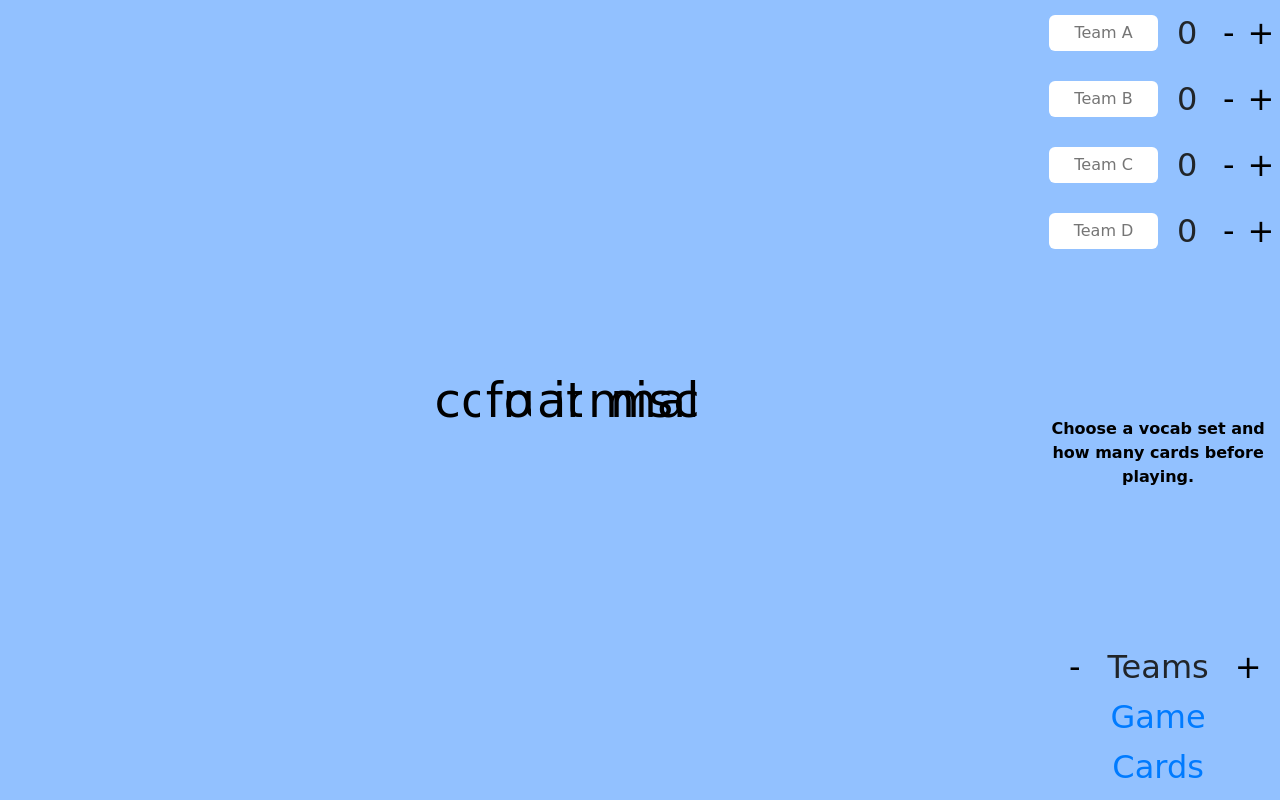
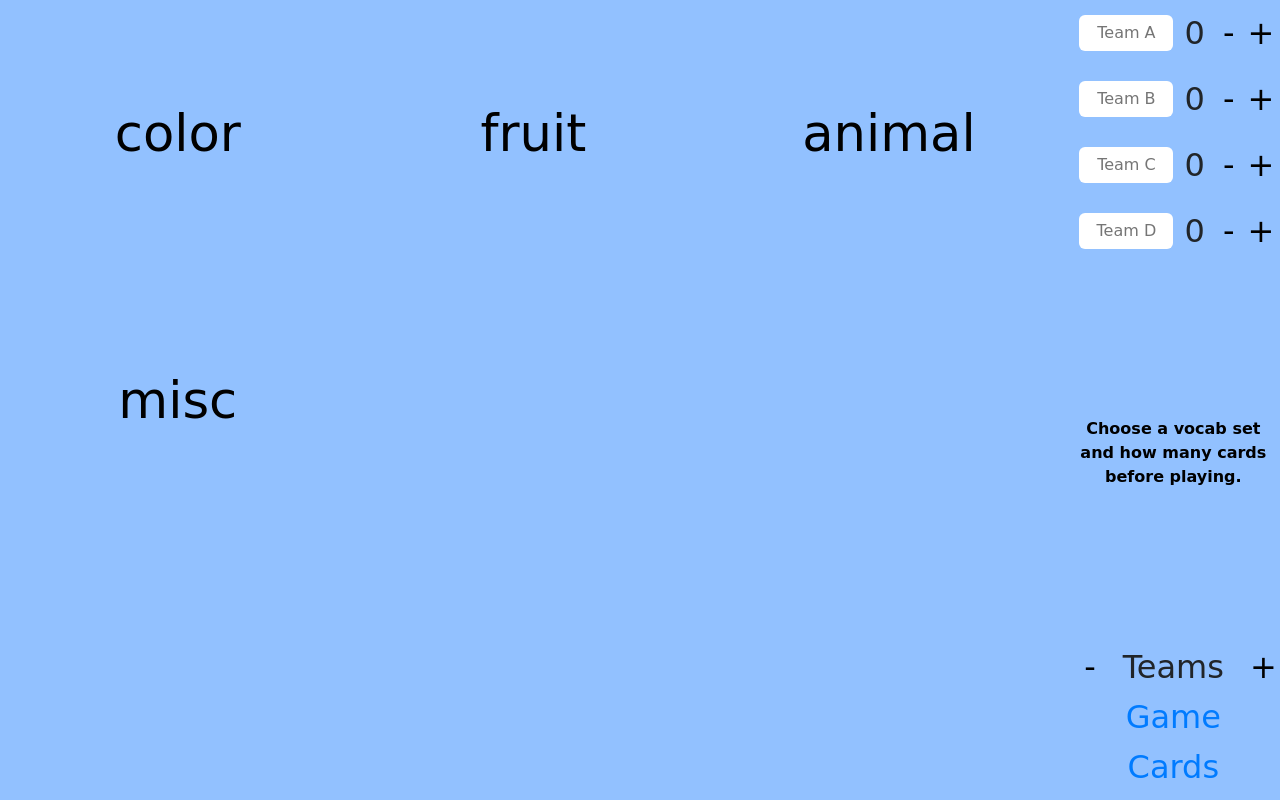
Before and after one commit to wmcooper2/match-game, a React (Create React App) app: page / in a window 1280 px wide. Both pictures are taken after a click on the button "Vocab". Built offline with nearby package versions, Linux system fonts and the light colour scheme.

Commit message:
Changed the front of the cards to be a question mark image. Got the sizing and alignments almost perfect. Will change the location of the control panel next to stay at the bottom.

```diff
--- a/src/App.css
+++ b/src/App.css
@@ -10,8 +10,6 @@
   --lightBlue: rgb(146, 193, 255);
   --darkBlue: rgb(0, 103, 238);
   --controlPanelW: 20vw;
-  /* --cardW: calc((90vw - var(--controlPanelW)) / 6); */
-  /* --cardH: calc(90vh / 4); */
   --teamNameW: 50%;
   --softBorder: 6px;
   --boardW: 90vw;
@@ -20,9 +18,12 @@
   font-size: 1rem;
   --Font: "Comic Sans MS", "Comic Sans", "Rubik", "Tahoma", "Times New Roman",
     "Arial";
+  background-color: var(--lightBlue);
 }
 
-:root {
+body,
+.App,
+.main {
   background-color: var(--lightBlue);
 }
 
@@ -35,27 +36,18 @@
   margin: auto auto;
 }
 
-.row {
-  display: flex;
-  justify-content: space-around;
-}
-
-.screen {
-  width: var(--smallBoardW);
-  background-color: var(--lightBlue);
-  height: 100vh;
-  display: flex;
-  flex-direction: row;
-  flex-wrap: wrap;
-  justify-content: center;
-  align-items: center;
+div.options {
+  display: grid;
+  grid-template-columns: repeat(3, 1fr);
+  grid-template-rows: repeat(3, 1fr);
+  width: 100%;
+  height: 100%;
 }
 
 .deck {
-  font-size: 3rem;
-  /* width: var(--cardW); */
-  /* height: var(--cardH); */
-  margin: 1vw;
-  border-radius: var(--softBorder);
+  justify-self: center;
+  align-self: center;
+  font-size: 4vw;
+  width: 100%;
   font-family: var(--Font);
 }
--- a/src/App.js
+++ b/src/App.js
@@ -162,9 +162,11 @@ class App extends React.Component {
             exact
             path="/"
             render={(props) => (
-
-              // <BoardGame boardShape={this.state.boardShape} handleClick={this.cardClick} deck={this.state.deck} />
-              <BoardGame2 boardShape={this.state.boardShape} handleClick={this.cardClick} deck={this.state.deck} />
+              <BoardGame2
+                boardShape={this.state.boardShape}
+                handleClick={this.cardClick}
+                deck={this.state.deck}
+              />
             )}
           />
 
--- a/src/boards.css
+++ b/src/boards.css
@@ -2,10 +2,8 @@
   display: grid;
   justify-content: center;
   align-items: center;
-  /* width: var(--boardW); */
   width: 100%;
   background-color: var(--lightBlue);
-  height: 100vh;
 }
 
 .boardTwo-eight {
--- a/src/cards.css
+++ b/src/cards.css
@@ -1,24 +1,10 @@
 img {
   display: block;
-  margin-left: auto;
-  margin-right: auto;
-  height: 90%;
-  width: 90%;
+  margin: auto auto;
+  height: 99%;
+  width: 99%;
 }
 
-.card {
-  display: grid;
-  border-radius: 1rem;
-  transition-duration: 200ms;
+div.react-card-flip {
+  height: 100%;
 }
-
-.card:hover {
-  transform: scale(0.95);
-}
-
-.card-front {
-  font-family: var(--Font);
-  text-align: center;
-  height: auto;
-  font-size: 3em;
-}
--- a/src/components/boardgame2.jsx
+++ b/src/components/boardgame2.jsx
@@ -4,22 +4,18 @@ import ReactCardFlip from "react-card-flip";
 const FlipCardFront = (props) => {
   const { cardID, handleClick } = props;
   return (
-    <div className="card card-front" onClick={() => handleClick(cardID)}>
-      {cardID + 1}
-    </div>
+    <img
+      src="https://s3-ap-northeast-1.amazonaws.com/wmcooper2.com/tefl-assistant/match-game/front.jpg"
+      alt="front"
+      onClick={() => handleClick(cardID)}
+    ></img>
   );
 };
 
 const FlipCardBack = (props) => {
   const { card, cardID, handleClick } = props;
   return (
-    <img
-      onClick={() => handleClick(cardID)}
-      className="card card-back"
-      src={card.image}
-      alt="card"
-      style={{ border: "none" }}
-    ></img>
+    <img src={card.image} alt="card" onClick={() => handleClick(cardID)}></img>
   );
 };
 
@@ -63,19 +59,14 @@ const Card = (props) => {
 };
 
 const BoardGame = (props) => {
-  console.log("Board Props: ", props);
   const { boardShape, deck } = props;
   let cards = [];
   for (let i = 0; i < boardShape.size; i++) {
     cards.push(<Card key={i} card={deck[i]} cardID={i} {...props} />);
   }
-  console.log("Cards: ", cards);
+
   let board = boardClass(boardShape);
-  console.log("boardClass: ", board);
   board = `board boardTwo-${board}`;
-
-  //   return <div className="boardTwo-eight">{cards}</div>;
-  //   return <div className={`boardTwo-${board}`}>{cards}</div>;
   return <div className={board}>{cards}</div>;
 };
 
--- a/src/components/screens.jsx
+++ b/src/components/screens.jsx
@@ -1,9 +1,9 @@
 import React from "react";
 
-const BoardShapeScreen = props => {
+const BoardShapeScreen = (props) => {
   const { changeBoardShape, choices } = props;
   let shapes = [];
-  choices.forEach(choice => {
+  choices.forEach((choice) => {
     shapes.push(
       <button
         key={choice.size}
@@ -15,13 +15,13 @@ const BoardShapeScreen = props => {
     );
   });
 
-  return <div className="screen"> {shapes.reverse()} </div>;
+  return <div className="options"> {shapes.reverse()} </div>;
 };
 
-const VocabScreen = props => {
+const VocabScreen = (props) => {
   const { changeVocab, choices } = props;
   let decks = [];
-  choices.forEach(choice =>
+  choices.forEach((choice) =>
     decks.push(
       <button
         key={choice.name}
@@ -33,7 +33,7 @@ const VocabScreen = props => {
     )
   );
 
-  return <div className="screen"> {decks} </div>;
+  return <div className="options"> {decks} </div>;
 };
 
 export { VocabScreen, BoardShapeScreen };
```
Also changed, not shown: public/front.jpg (added).
